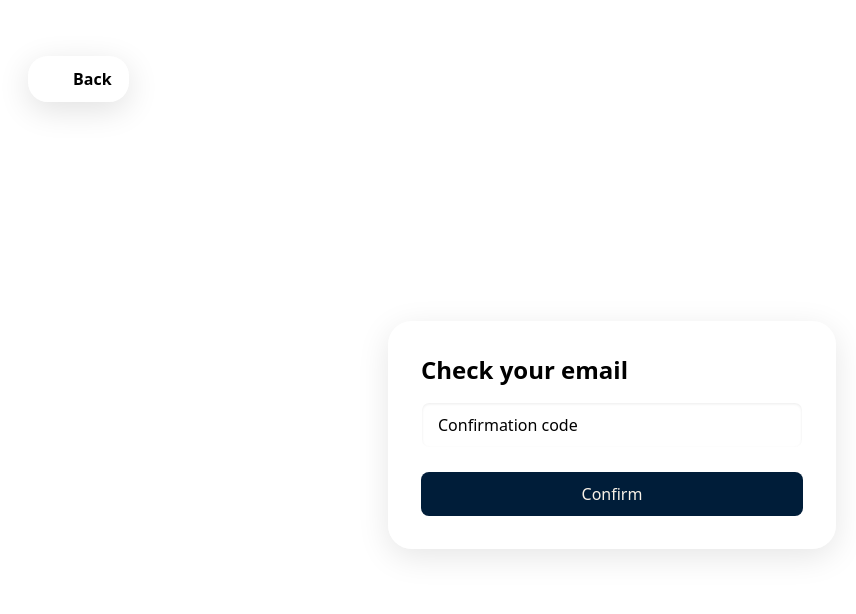
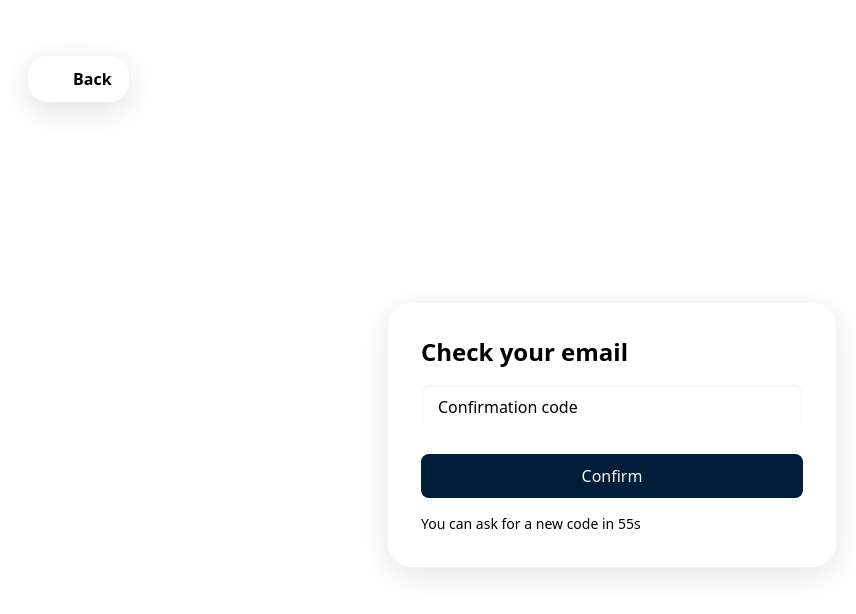
Before and after one commit to inanderinakin/calibrate, a Next.js app in the folder frontend/: page /verify_email in a window 1280 px wide. Shown: the top 614 px of the page, without its empty margins (28-884 px from the left). Built offline with nearby package versions, Linux system fonts and the light colour scheme; no server answers; some icons are missing.

Commit message:
You can ask for a new confirmation code after a minute, and signing up again with an unconfirmed email sends one instead of telling you the address is taken.

```diff
--- a/frontend/app/verify_email/page.tsx
+++ b/frontend/app/verify_email/page.tsx
@@ -1,12 +1,14 @@
 "use client";
 
-import { Suspense, useState, FormEvent } from "react";
+import { Suspense, useEffect, useState, FormEvent } from "react";
 import { useRouter, useSearchParams } from "next/navigation";
 import { motion } from "framer-motion";
 import { useLanguage } from "@/contexts/LanguageContext";
 import { getTranslations } from "@/lib/translations";
-import { post_verify_email } from "@/lib/api";
+import { post_resend_code, post_verify_email } from "@/lib/api";
 import BackButton from "@/components/BackButton";
+
+const RESEND_AFTER_SECONDS = 60;
 
 function VerifyEmailForm() {
   const router = useRouter();
@@ -19,6 +21,34 @@ function VerifyEmailForm() {
   const [code, setCode] = useState("");
   const [error, setError] = useState<string | null>(null);
   const [submitting, setSubmitting] = useState(false);
+  const [secondsLeft, setSecondsLeft] = useState(RESEND_AFTER_SECONDS);
+  const [resending, setResending] = useState(false);
+  const [resent, setResent] = useState(false);
+
+  useEffect(() => {
+    if (secondsLeft <= 0) return;
+
+    const timer = setTimeout(() => setSecondsLeft((n) => n - 1), 1000);
+    return () => clearTimeout(timer);
+  }, [secondsLeft]);
+
+  async function handleResend() {
+    setResending(true);
+    setError(null);
+    setResent(false);
+
+    try {
+      await post_resend_code(email);
+      setResent(true);
+      setSecondsLeft(RESEND_AFTER_SECONDS);
+    }
+    catch (err) {
+      setError(err instanceof Error ? err.message : t.verifyEmail.genericError);
+    }
+    finally {
+      setResending(false);
+    }
+  }
 
   async function handleSubmit(e: FormEvent) {
     e.preventDefault();
@@ -94,6 +124,27 @@ function VerifyEmailForm() {
       >
         {t.verifyEmail.submit}
       </motion.button>
+
+      {resent && !error && (
+        <p className="text-sm text-[var(--text-secondary)]">
+          {t.verifyEmail.codeResent}
+        </p>
+      )}
+
+      {secondsLeft > 0 ? (
+        <p className="text-sm text-[var(--text-secondary)]" aria-live="polite">
+          {t.verifyEmail.resendIn(secondsLeft)}
+        </p>
+      ) : (
+        <button
+          type="button"
+          onClick={handleResend}
+          disabled={resending || !email}
+          className="self-start text-sm font-bold text-[var(--accent-2)] underline disabled:opacity-60 disabled:no-underline"
+        >
+          {resending ? t.verifyEmail.resending : t.verifyEmail.resend}
+        </button>
+      )}
     </motion.form>
   );
 }
--- a/frontend/lib/api.ts
+++ b/frontend/lib/api.ts
@@ -174,12 +174,26 @@ export async function post_signup(
   return await res.json();
 }
 
+export async function post_resend_code(email: string) {
+  const res = await fetchWithTimeout("/resend_code", {
+    method: "POST",
+    headers: { "Content-Type": "application/json" },
+    body: JSON.stringify({ email }),
+  }, AUTH_TIMEOUT_MS);
+
+  if (!res.ok) {
+    throw new Error(await errorMessage(res, "Could not send a new code"));
+  }
+
+  return await res.json();
+}
+
 export async function post_verify_email(email: string, code: string) {
-  const res = await fetch(`${API_URL}/verify_email`, {
+  const res = await fetchWithTimeout("/verify_email", {
     method: "POST",
     headers: { "Content-Type": "application/json" },
     body: JSON.stringify({ email, code }),
-  });
+  }, AUTH_TIMEOUT_MS);
 
   if (!res.ok) {
     throw new Error(await errorMessage(res, "Confirmation failed"));
--- a/frontend/lib/translations/verifyEmail.ts
+++ b/frontend/lib/translations/verifyEmail.ts
@@ -6,6 +6,10 @@ export const verifyEmail = {
     submit: "Confirm",
     missingEmail: "We do not know which account to confirm. Please sign up again.",
     genericError: "We could not confirm your account. Please try again.",
+    resend: "Send me a new code",
+    resending: "Sending…",
+    resendIn: (seconds: number) => `You can ask for a new code in ${seconds}s`,
+    codeResent: "A new code is on its way.",
   },
   tr: {
     title: "E-postanızı kontrol edin",
@@ -14,5 +18,9 @@ export const verifyEmail = {
     submit: "Onayla",
     missingEmail: "Hangi hesabın onaylanacağını bilmiyoruz. Lütfen tekrar kayıt olun.",
     genericError: "Hesabınız onaylanamadı. Lütfen tekrar deneyin.",
+    resend: "Bana yeni bir kod gönder",
+    resending: "Gönderiliyor…",
+    resendIn: (seconds: number) => `${seconds} sn sonra yeni kod isteyebilirsiniz`,
+    codeResent: "Yeni kod yolda.",
   },
 };
```
